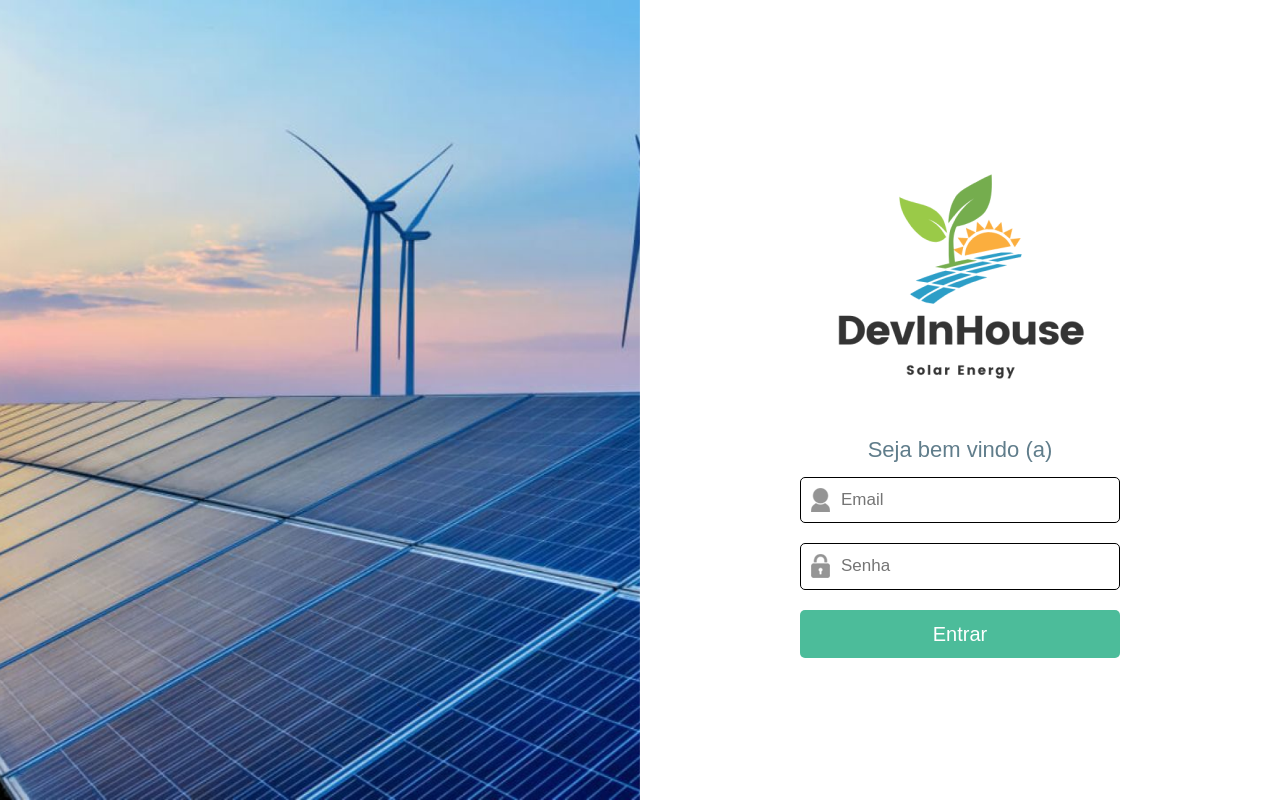
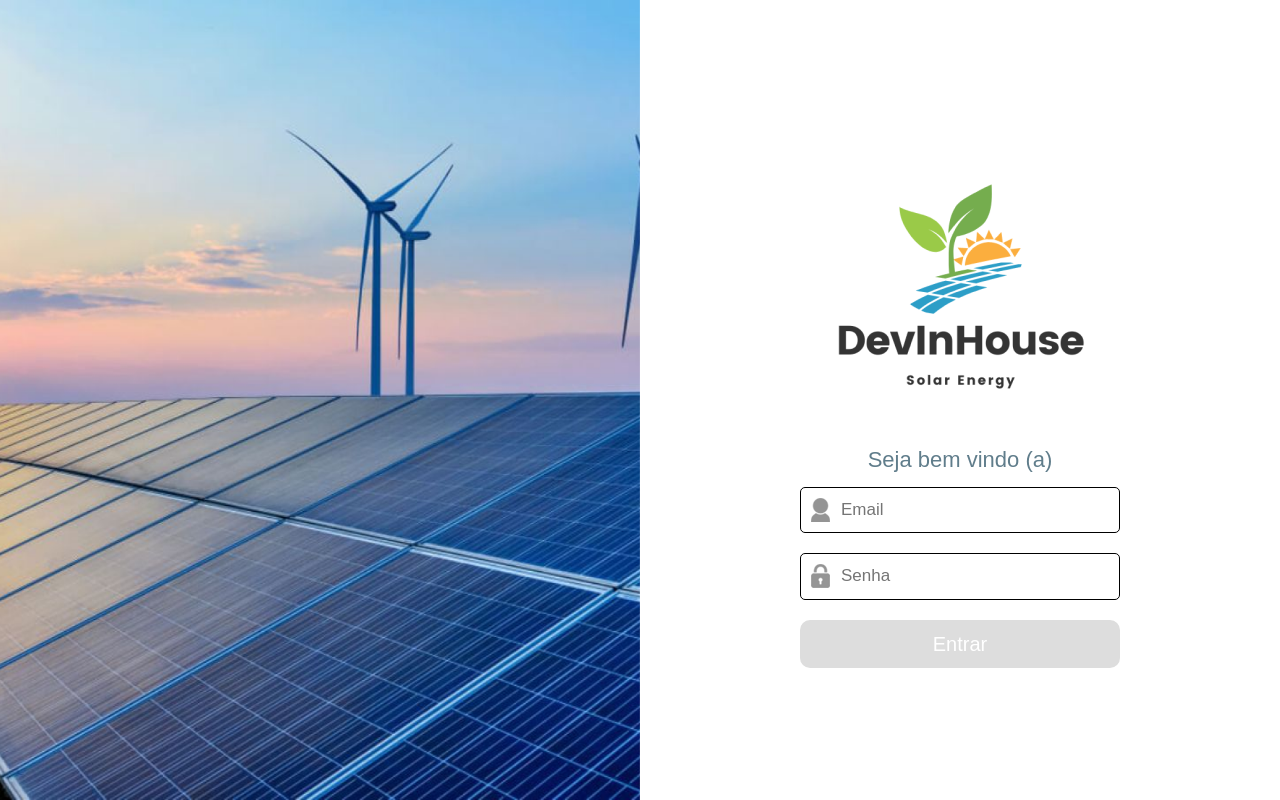
Before and after one commit to camilacassimiro90/Solar-Energy, an Angular app: page / in a window 1280 px wide. Built offline with nearby package versions, Linux system fonts and the light colour scheme.

Commit message:
Input email com validações e css ajustado

```diff
--- a/src/app/app.module.ts
+++ b/src/app/app.module.ts
@@ -5,6 +5,7 @@ import { AppComponent } from './app.component';
 import { LoginComponent } from './core/pages/login/login.component';
 
 import { Routes, RouterModule } from '@angular/router';
+import { FormsModule } from '@angular/forms';
 
 const appRoutes: Routes = [
   { path: '', component: LoginComponent },
@@ -19,6 +20,7 @@ const appRoutes: Routes = [
   ],
   imports: [
     BrowserModule,
+    FormsModule,
     RouterModule.forRoot(appRoutes)
   ],
   providers: [],
--- a/src/app/core/pages/login/login.component.html
+++ b/src/app/core/pages/login/login.component.html
@@ -7,21 +7,36 @@
     <div class="form-box">
       <div class="rounded mx-auto d-block">
         <div class="logo">
-          <img src="../assets/logo.png"/></div>
+          <img src="../assets/logo.png" />
+        </div>
       </div>
       <h3>Seja bem vindo (a)</h3>
-      <form>
+      <form (ngSubmit)="logar(formEmail.value)">
         <div class="input-box">
-          <input type="email" placeholder="Email" class="email" />
+          <input
+            ngModel
+            #formEmail="ngModel"
+            required
+            name="email"
+            type="email"
+            placeholder="Email"
+            class="email"
+            [email]="true"
+          />
+
+          <div
+            *ngIf="formEmail.invalid && (formEmail.dirty || formEmail.touched)"
+            class="alert alert-danger"
+          >
+            Email inválido.
+            <div *ngIf="formEmail.errors?.['required']">Email obrigatório.</div>
+          </div>
         </div>
 
         <div class="input-box">
           <input type="password" placeholder="Senha" class="password" />
         </div>
-
-        <div class="input-box">
-          <input type="submit" value="Entrar" />
-        </div>
+        <button type="submit" [disabled]="formEmail.invalid">Entrar</button>
       </form>
     </div>
   </div>
--- a/src/app/core/pages/login/login.component.scss
+++ b/src/app/core/pages/login/login.component.scss
@@ -12,6 +12,8 @@
   display: flex;
 }
 
+// Lado esquerdo
+
 .img-box {
   width: 50%;
   height: 100%;
@@ -24,6 +26,7 @@
   height: 100%;
 }
 
+// Lado direito
 .content-box {
   display: flex;
   justify-content: center;
@@ -77,6 +80,8 @@
   border-radius: 5px;
 }
 
+// Icones no input
+
 .email {
   background-image: url('/assets/icone-usuario.png');
   background-repeat: no-repeat;
@@ -93,19 +98,22 @@
   padding-left: 3rem;
 }
 
-.content-box .form-box .input-box input[type=submit] {
+button {
   background: #4CBC9A;
   color: #fff;
   outline: none;
   border: none;
+  width: 100%;
+  padding: 10px;
   font-weight: 500;
+  border-radius: 10px;
   cursor: pointer;
   font-size: 20px;
   transition: 0.3s;
 }
 
-.content-box .form-box .input-box input[type=submit]:hover {
-  background: #4bae90;
+button:disabled {
+  background-color: #ddd;
 }
 
 .content-box .form-box h3 {
@@ -116,6 +124,17 @@
   text-align: center;
   font-size: 22px;
 }
+
+// Validações
+
+.alert-danger {
+  color: #a94442;
+  background-color: #f2dede;
+  border-color: #ebccd1;
+  margin-top: 1px;
+}
+
+// Responsividade
 
 @media (max-width:868px) {
   .container-login .img-box {
--- a/src/app/core/pages/login/login.component.ts
+++ b/src/app/core/pages/login/login.component.ts
@@ -12,4 +12,8 @@ export class LoginComponent implements OnInit {
   ngOnInit(): void {
   }
 
+  logar(email: string) {
+    console.log('Post efetuado!', email);
+
+  }
 }
--- a/src/index.html
+++ b/src/index.html
@@ -6,11 +6,11 @@
     <base href="/" />
     <meta name="viewport" content="width=device-width, initial-scale=1" />
     <link rel="icon" type="image/x-icon" href="favicon.ico" />
-    <script
-      src="https://kit.fontawesome.com/yourcode.js"
-      crossorigin="anonymous"
-    ></script>
-    <link rel="stylesheet" href="https://maxcdn.bootstrapcdn.com/bootstrap/3.3.7/css/bootstrap.min.css">
+
+    <link
+      rel="stylesheet"
+      href="https://maxcdn.bootstrapcdn.com/bootstrap/3.3.7/css/bootstrap.min.css"
+    />
   </head>
   <body>
     <app-root></app-root>
```
Also changed, not shown: src/assets/email.png (deleted).
